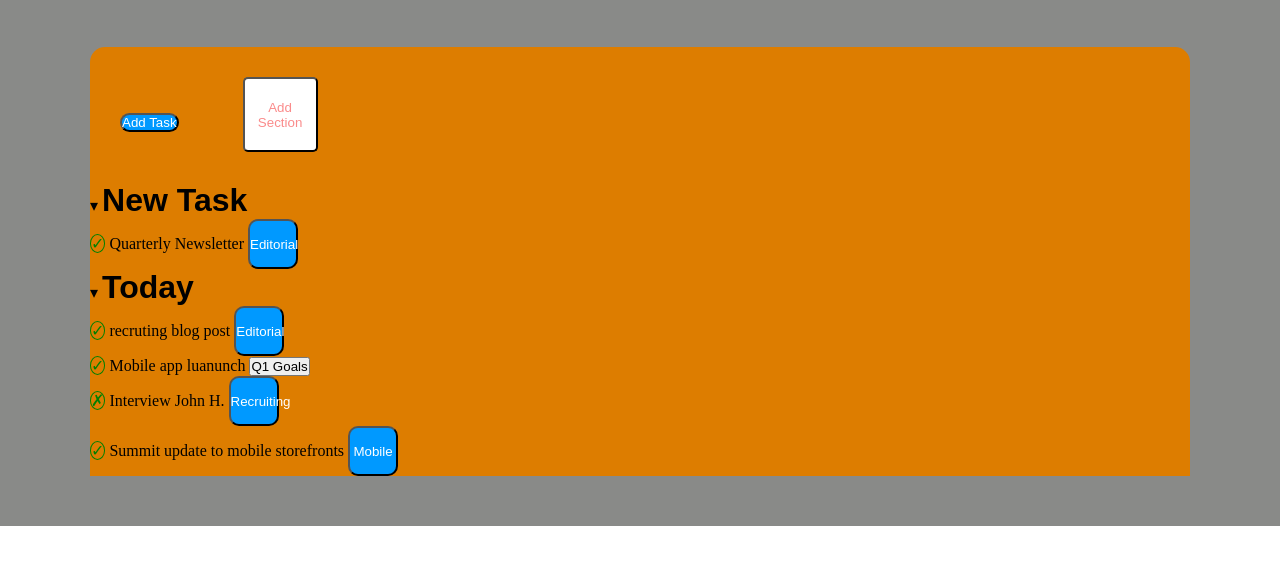
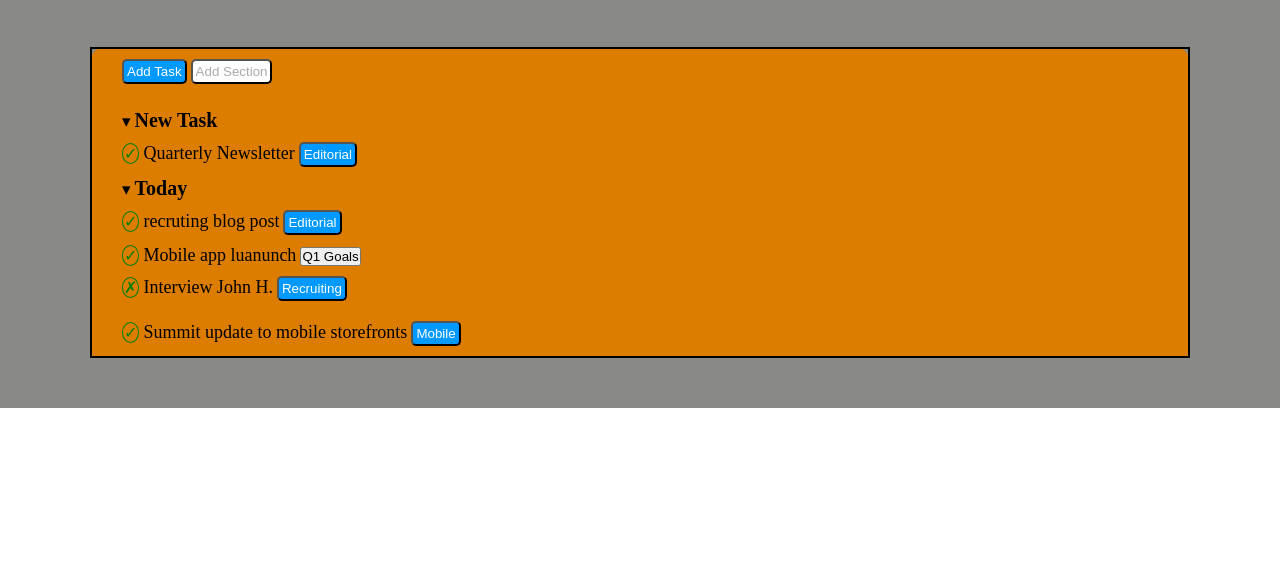
Before and after one commit to EneaSema/html-css-toboolist, a plain HTML site: page index.html in a window 1280 px wide. Shown: the part 58-622 px from the top of the page. Drawn offline with Linux system fonts and the light colour scheme.

Commit message:
miglioramenti css

```diff
--- a/css/style.css
+++ b/css/style.css
@@ -25,12 +25,15 @@
   line-height: middle;
 }
 
+/* parte inerente ad header*/
+
+/* inizio parte inerente al main*/
 .container-out {
   background-color: rgb(137, 138, 136);
   padding: 50px 20px;
 }
 
-.container-in {
+.container-middle {
   background-color: rgb(221, 125, 0);
   max-width: 1100px;
   margin: 0 auto;
@@ -38,48 +41,69 @@
   border-top-right-radius: 15px;
 }
 
+.container-middle .container-in {
+  border: 2px solid black;
+  padding-left: 30px;
+}
+
+/* parte inerente ai contenitori */
+
+/* parte inerente alla prima parte di sezione con i tasti */
+
+/* parte inerente alla sezione dei tasti di new task */
+
+.new_task {
+  padding-top: 15px;
+}
+
 .add_task {
   background-color: rgb(0, 153, 255);
   color: white;
-  border-radius: 30px;
-  margin: 30px;
+  border-radius: 5px;
+  margin: 10px 0px;
+  padding: 3px;
 }
 
 .add_section {
   background-color: rgb(255, 255, 255);
-  color: rgba(245, 3, 3, 0.459);
+  color: rgba(70, 70, 70, 0.459);
   border-radius: 5px;
-  margin: 30px;
-  width: 75px;
-  height: 75px;
-  line-height: middle;
+  margin: 10px 0px;
+  padding: 3px;
 }
 
-.new_task.today {
-  margin: 30px;
+.indicator {
+  font-size: 17px;
 }
 
 .new_task-write {
-  font-size: 2rem;
+  font-size: 20px;
   font-weight: bolder;
-  font-family: Arial, Helvetica, sans-serif;
+  font-family: "Times New Roman", Times, serif;
+}
+
+.new_task-write_text {
+  font-size: 18px;
+  font-family: "Times New Roman", Times, serif;
 }
 
 .indicator-verificated {
   border-radius: 50%;
   border: 1px solid green;
   color: green;
+  padding: 1px;
 }
 
 .editorial {
   border-radius: 10px;
   background-color: rgb(0, 153, 255);
   color: rgb(255, 255, 255);
-  width: 50px;
-  height: 50px;
+  border-radius: 5px;
+  margin: 10px 0px;
+  padding: 3px;
 }
 
-.indicator-verificated_no {
+.indicator-verificated-no {
   border-radius: 50%;
   border: 1px solid rgb(255, 0, 0);
   color: red;
--- a/index.html
+++ b/index.html
@@ -15,22 +15,34 @@
       </div>
     </header>
     <!-- fine header -->
+     <!-- creazione contenitori in main -->
     <main>
+        <!-- contenitore esterno con sfondo grigio -->
       <div class="container-out">
-        <div class="container-in">
+        <!-- contenitore centrale con sfondo bianco -->
+        <div class="container-middle">
+            <!-- contenitore interno contenete regole css -->
+            <div class="container-in">
+                <!-- prima sezione dei tasti -->
           <section class="funzioni">
             <button class="add_task">Add Task</button>
             <button class="add_section">Add Section</button>
           </section>
 
+          <!-- sezione titolo new task -->
+
           <section class="new_task">
             <span class="indicator">&blacktriangledown;</span>
             <span class="new_task-write">New Task</span> <br />
+
+            <!-- sezione inerente alla descrizione di new task -->
 
             <span class="indicator-verificated">&check;</span>
             <span class="new_task-write_text">Quarterly Newsletter</span>
             <button class="editorial">Editorial</button>
           </section>
+
+          <!-- fine sezione inerente alla descrizione di new task -->
 
           <section class="today">
             <span class="indicator">&blacktriangledown;</span>
@@ -55,6 +67,7 @@
 
         </div>
       </div>
+    </div>
     </main>
   </body>
 </html>
```
